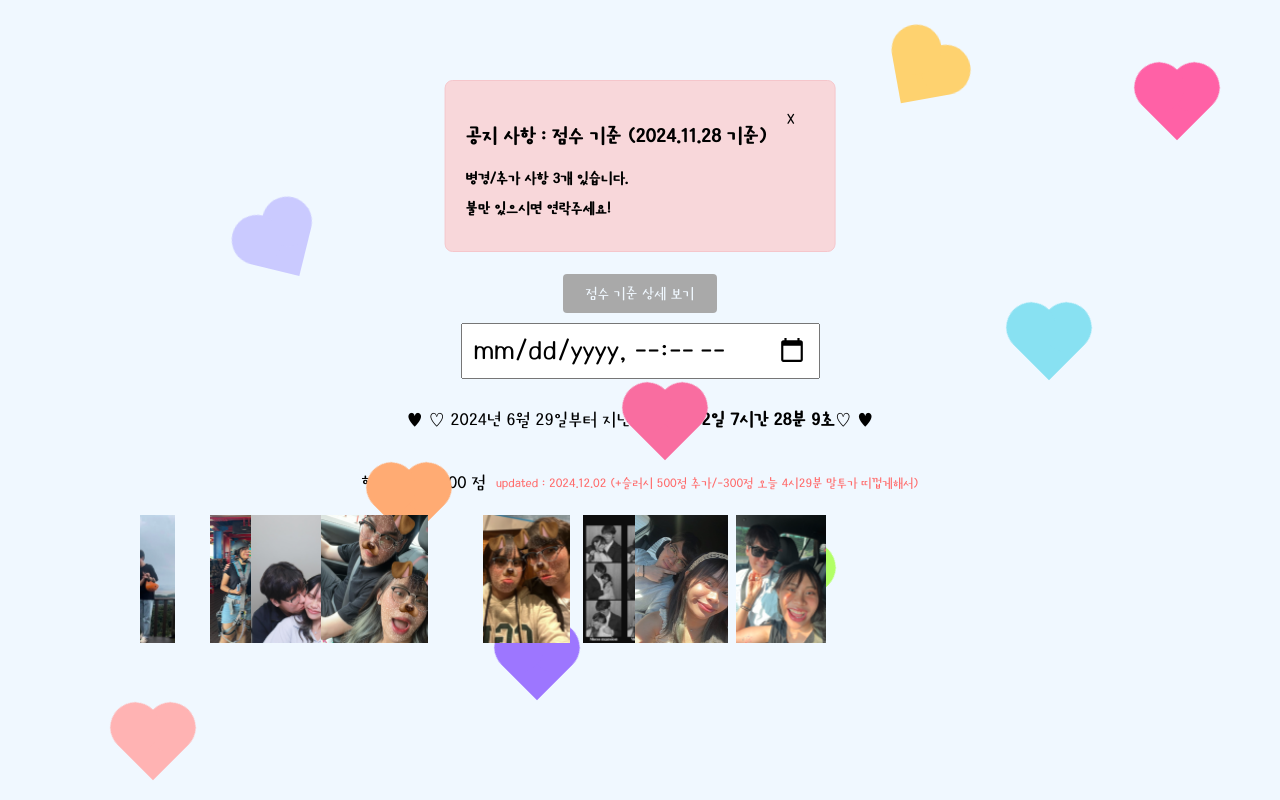
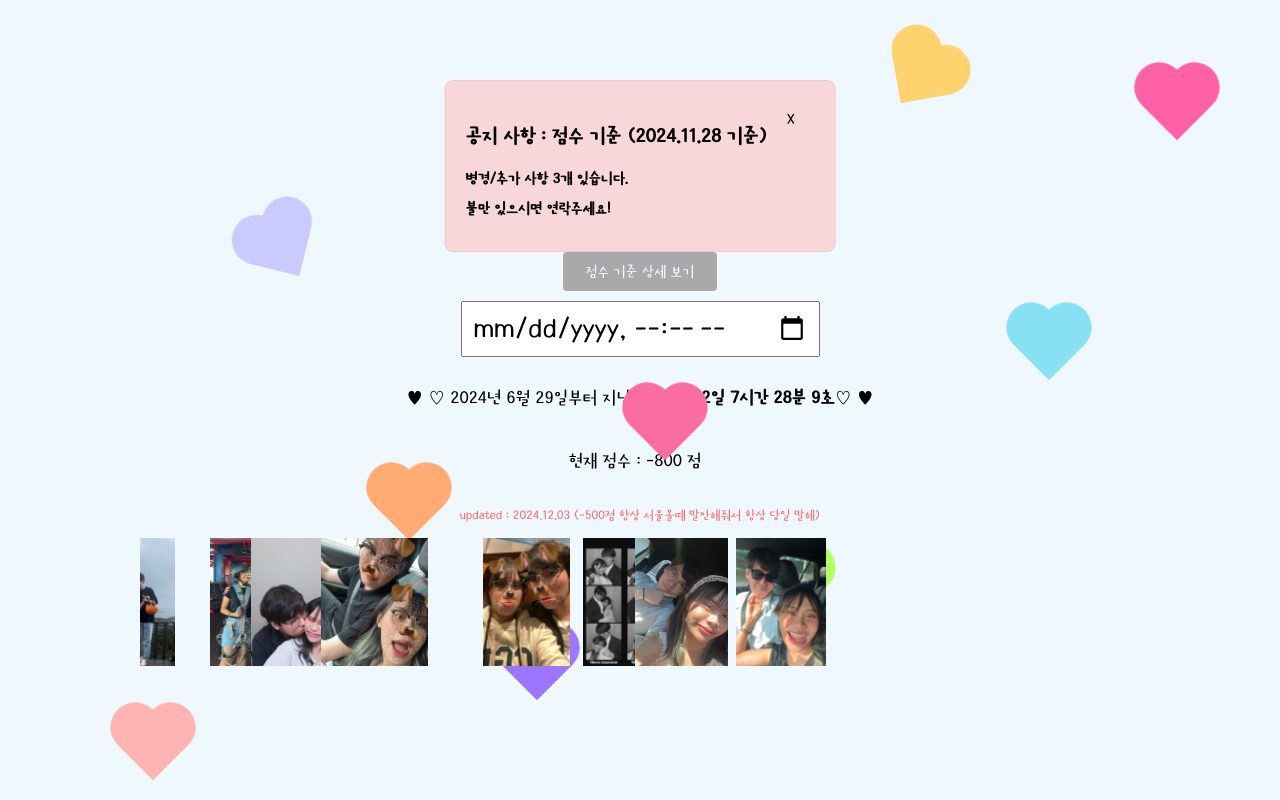
Before and after one commit to ffferncake/countdown-app, a React (Create React App) app: page / in a window 1280 px wide. Built offline with nearby package versions, Linux system fonts and the light colour scheme.

Commit message:
점수 업데이트

```diff
--- a/src/App.css
+++ b/src/App.css
@@ -286,6 +286,7 @@ button:focus {
 .score-wrap {
   display: flex;
   align-items: center;
+  flex-direction: column;
 }
 
 .scorePageBtn{
--- a/src/App.js
+++ b/src/App.js
@@ -248,8 +248,8 @@ function App() {
         )}
       </div>
       <div className="score-wrap">
-        <p className="score-heading">현재 점수 : 200 점</p>
-        <p className="score-date">updated : 2024.12.02 (+슬러시 500점 추가/-300점 오늘 4시29분 말투가 띠껍게해서)</p>
+        <p className="score-heading">현재 점수 : -800 점</p>
+        <p className="score-date">updated : 2024.12.03 (-500점 항상 서울올때 말안해줘서 항상 당일 말해)</p>
       </div>
       <div className="slider">
         {Array.from({ length: 10 }, (_, i) => (
```
